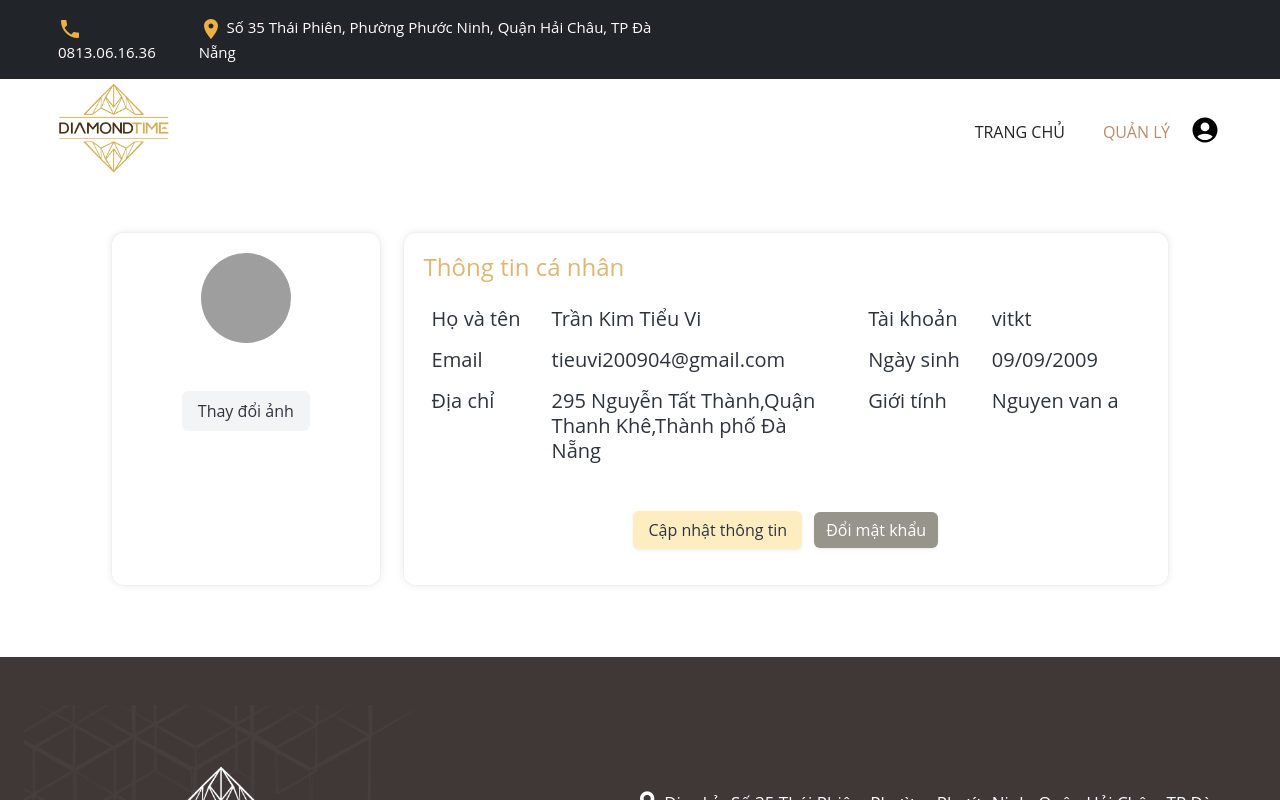
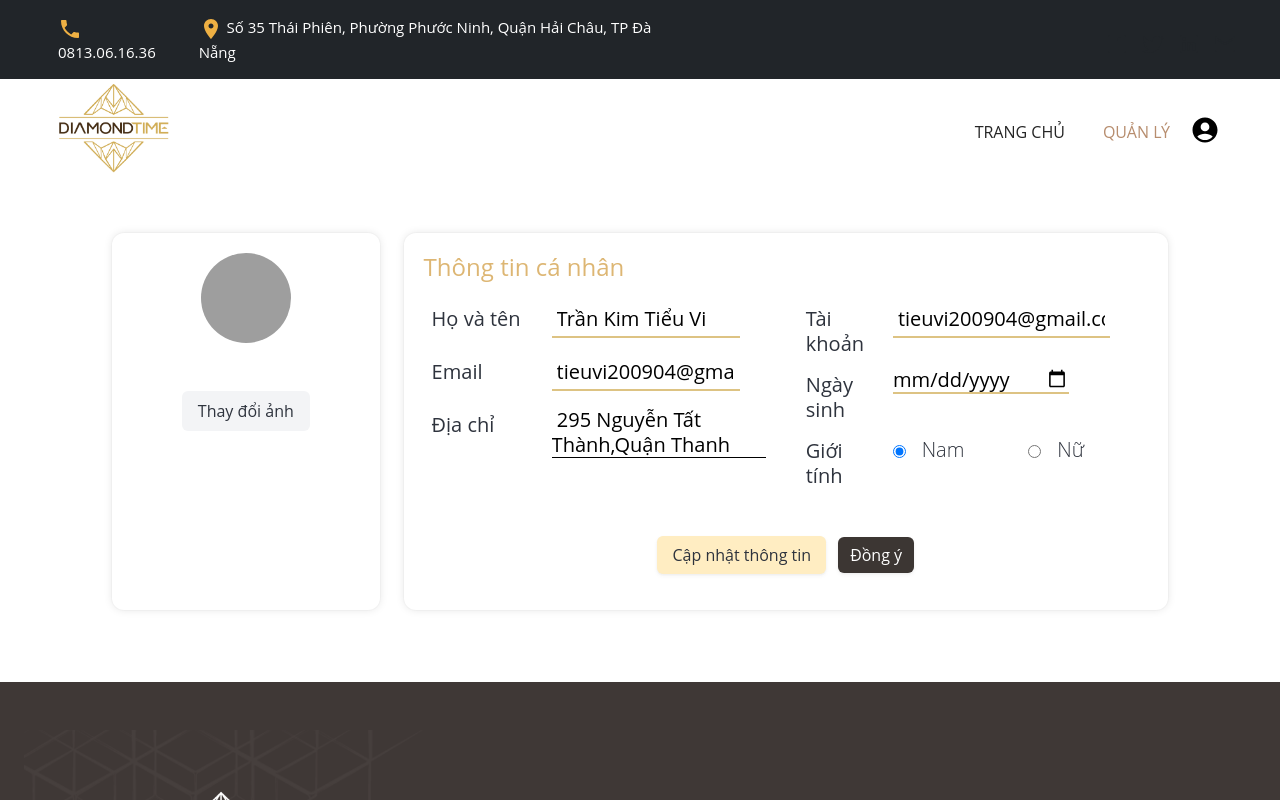
Before and after one commit to C0923G1-TeamProject/Sprint1-Building-Rental-FE, a React (Create React App) app in the folder sprint1-building-rental/: page /information in a window 1280 px wide. Both pictures are taken after a click on the button "Cập nhật thông tin". Shown: the top 800 px of the page. Built offline with nearby package versions, Linux system fonts and the light colour scheme; grey boxes are pictures that could not be loaded.

Commit message:
update fe information + changed password

```diff
--- a/sprint1-building-rental/src/components/PersonalInsormation/ShowInfoUser.jsx
+++ b/sprint1-building-rental/src/components/PersonalInsormation/ShowInfoUser.jsx
@@ -7,14 +7,19 @@ import ChangePasswordModal from "./ChangePasswordModal";
 
 function ShowInfoUser() {
   const [show, setShow] = useState(false);
-
+  const [isEditing, setIsEditing] = useState(false);
   const showModal = () => {
     setShow(true);
+  };
+
+  const handleEdit = () => {
+    setIsEditing(true);
   };
 
   useEffect(() => {
     document.title = "Thông tin cá nhân";
   });
+
   return (
     <>
       <HeaderAdmin />
@@ -36,11 +41,7 @@ function ShowInfoUser() {
             >
               {/* cột ảnh cá nhân */}
               <div
-                className="column is-narrow is-three-quarters-mobile
-                is-two-thirds-tablet
-                is-half-desktop
-                is-one-third-widescreen
-                is-one-quarter-fullhd"
+                className="column is-narrow is-narrow-mobile is-narrow-tablet is-narrow-touch is-narrow-desktop is-narrow-widescreen is-narrow-fullhd"
                 style={{ width: "27%" }}
               >
                 <div
@@ -96,45 +97,78 @@ function ShowInfoUser() {
                     <h4>Thông tin cá nhân</h4>
                   </p>
                   <p className="subtitle">
-                    <div className="columns">
-                      <div className="column is-7">
+                    <div
+                      className="columns is-three-quarters-mobile
+      is-two-thirds-tablet
+      is-half-desktop
+      is-one-third-widescreen
+      is-one-quarter-fullhd"
+                    >
+                      <div className="column is-6">
                         <table className="table">
                           <thead>
                             <tr>
                               <td style={{ width: "120px" }}>Họ và tên</td>
-                              <td>Trần Kim Tiểu Vi</td>
+                              <td>
+                                {isEditing ? (
+                                  <input
+                                    type="text"
+                                    defaultValue={"Trần Kim Tiểu Vi"}
+                                    style={{
+                                      position: "relative",
+                                      top: "-5px",
+                                    }}
+                                  />
+                                ) : (
+                                  "Trần Kim Tiểu Vi"
+                                )}
+                              </td>
                             </tr>
                             <tr>
                               <td>Email</td>
-                              <td>tieuvi200904@gmail.com</td>
+                              <td>
+                                {isEditing ? (
+                                  <input
+                                    type="text"
+                                    defaultValue={"tieuvi200904@gmail.com"}
+                                    style={{
+                                      position: "relative",
+                                      top: "-5px",
+                                    }}
+                                  />
+                                ) : (
+                                  "tieuvi200904@gmail.com"
+                                )}
+                              </td>
                             </tr>
                             <tr>
                               <td>Địa chỉ</td>
                               <td>
-                                295 Nguyễn Tất Thành,Quận Thanh Khê,Thành phố Đà
-                                Nẵng
+                                {isEditing ? (
+                                  <textarea
+                                    defaultValue={
+                                      " 295 Nguyễn Tất Thành,Quận Thanh Khê,Thành phố Đà Nẵng"
+                                    }
+                                    style={{
+                                      position: "relative",
+                                      top: "-5px",
+                                      width: "100%",
+                                      overflow: "hidden",
+                                      resize: "none",
+                                      outline: "none",
+                                      borderBottom: "solid 1px",
+                                    }}
+                                  ></textarea>
+                                ) : (
+                                  " 295 Nguyễn Tất Thành,Quận Thanh Khê,Thành phố Đà Nẵng"
+                                )}
                               </td>
                             </tr>
                           </thead>
                         </table>
-                        {/* <div className="columns">
-                          <div className="column is-3">
-                            <div className="mt-3">Ho ten</div>
-                            <div className="mt-3">Email</div>
-                            <div className="mt-3">Dia chi</div>
-                          </div>
-                          <div className="column is-9">
-                            <div className="mt-3">Nguyen Van A</div>
-                            <div className="mt-3">ngvana@gmail.com</div>
-                            <div className="mt-3">
-                              295 Nguyễn Tất Thành,Quận Thanh Khê, thành phố Đà
-                              Nẵng
-                            </div>
-                          </div>
-                        </div> */}
                       </div>
 
-                      <div className="column is-5">
+                      <div className="column is-6">
                         <table
                           className="table"
                           style={{ borderBottom: "none" }}
@@ -142,41 +176,140 @@ function ShowInfoUser() {
                           <thead>
                             <tr>
                               <td>Tài khoản</td>
-                              <td>vitkt</td>
+                              <td>
+                                {isEditing ? (
+                                  <input
+                                    type="text"
+                                    defaultValue={"tieuvi200904@gmail.com"}
+                                    style={{
+                                      position: "relative",
+                                      top: "-5px",
+                                    }}
+                                  />
+                                ) : (
+                                  "vitkt"
+                                )}
+                              </td>
                             </tr>
                             <tr>
                               <td>Ngày sinh</td>
-                              <td>09/09/2009</td>
+                              <td>
+                                {isEditing ? (
+                                  <input
+                                    type="date"
+                                    style={{
+                                      position: "relative",
+                                      top: "-5px",
+                                    }}
+                                  />
+                                ) : (
+                                  "24/03/2024"
+                                )}
+                              </td>
                             </tr>
                             <tr>
                               <td>Giới tính</td>
-                              <td>Nguyen van a</td>
+                              <td>
+                                {isEditing ? (
+                                  <div
+                                    className="columns is-three-quarters-mobile
+                                  is-two-thirds-tablet
+                                  is-half-desktop
+                                  is-one-third-widescreen
+                                  is-one-quarter-fullhd"
+                                  >
+                                    <div className="column is-6">
+                                      <div className="columns">
+                                        <div className="column is-6">
+                                          <input
+                                            type="radio"
+                                            id="male"
+                                            name="gender"
+                                            value="male"
+                                            defaultChecked
+                                            style={{
+                                              position: "relative",
+                                              top: "7px",
+                                            }}
+                                          />
+                                        </div>
+                                        <div className="column is-6">
+                                          <label
+                                            htmlFor="male"
+                                            style={{
+                                              display: "flex",
+                                              position: "relative",
+                                              right: "-87px",
+                                              top: "-1px",
+                                            }}
+                                          >
+                                            Nam
+                                          </label>
+                                        </div>
+                                      </div>
+                                    </div>
+                                    <div className="column is-6">
+                                      <div className="columns">
+                                        <div className="column is-6">
+                                          {" "}
+                                          <input
+                                            type="radio"
+                                            id="female"
+                                            name="gender"
+                                            value="female"
+                                            style={{
+                                              position: "relative",
+                                              top: "7px",
+                                            }}
+                                          />
+                                        </div>
+                                        <div className="column is-6">
+                                          <label
+                                            htmlFor="female"
+                                            style={{
+                                              display: "flex",
+                                              position: "relative",
+                                              right: "-87px",
+                                              top: "-1px",
+                                            }}
+                                          >
+                                            Nữ
+                                          </label>
+                                        </div>
+                                      </div>
+                                    </div>
+                                  </div>
+                                ) : (
+                                  "nam"
+                                )}
+                              </td>
                             </tr>
                           </thead>
                         </table>
-                        {/* <div className="columns">
-                          <div className="column is-4">
-                            <div className="mt-3">Tai khoan</div>
-                            <div className="mt-3">Ngay sinh</div>
-                            <div className="mt-3">Gioi tinh</div>
-                          </div>
-                          <div className="column is-8">
-                            <div className="mt-3">annv</div>
-                            <div className="mt-3">20/09/2009</div>
-                            <div className="mt-3">Nam</div>
-                          </div>
-                        </div> */}
                       </div>
                     </div>
                     <div className="buttons">
+                    {isEditing ? (
                     <button className="button button-update-info">
                       Cập nhật thông tin
                     </button>
+                  ) : (
+                    <button className="button button-update-info" onClick={handleEdit}>
+                      Cập nhật thông tin
+                    </button>
+                  )}
                   <Button
                     className="button button-change-password"
                     onClick={() => showModal()}
+                    style={{ display: isEditing ? 'none' : 'block' }} // Hide in edit mode
                   >
                     Đổi mật khẩu
+                  </Button>
+                  <Button
+                    className="button button-accept"
+                    style={{ display: isEditing ? 'block' : 'none' }} // Show in edit mode
+                  >
+                    Đồng ý
                   </Button>
                 </div>
                   </p>
```
Also changed, not shown: sprint1-building-rental/src/components/Css/InfoCss/Info.css (+26 -10 lines), sprint1-building-rental/src/components/PersonalInsormation/ChangePasswordModal.jsx (+52 -20 lines). Lines whose indentation alone changed are shown as unchanged.
